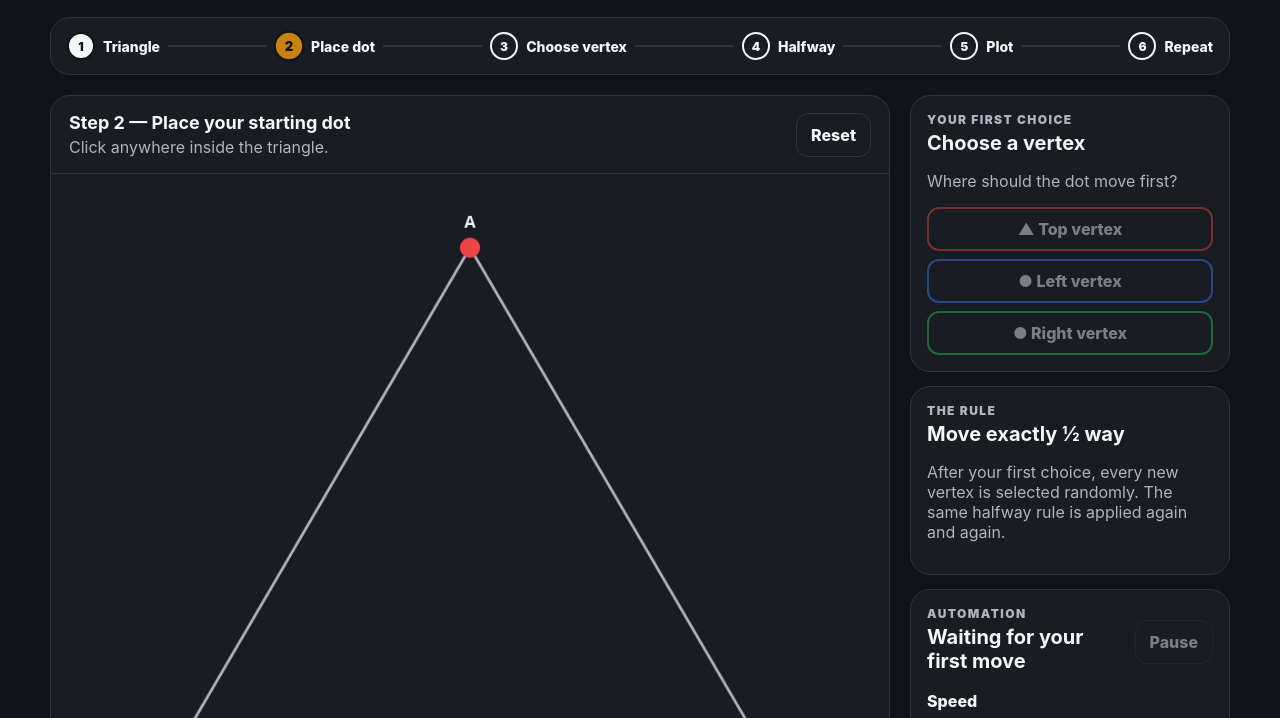
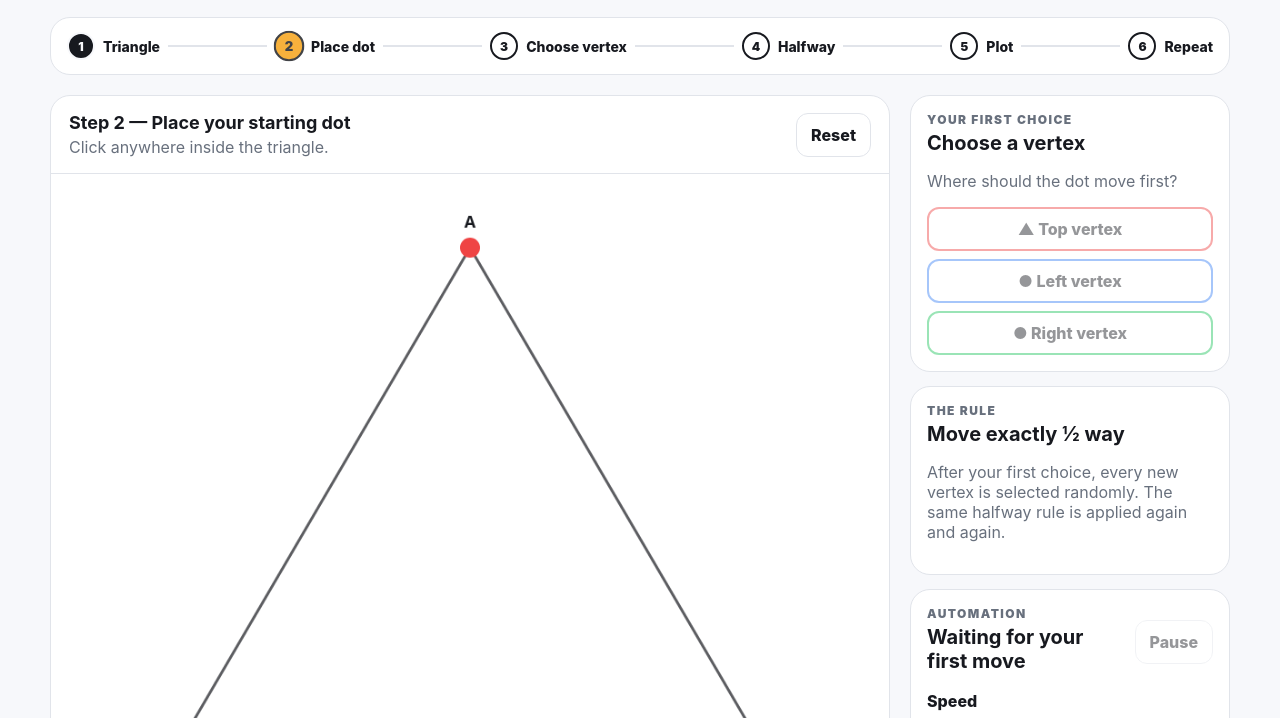
Before and after one commit to flattero/sierpinski_triangle, a plain HTML site: page sierpinski-chaos-game (1).html in a window 1280 px wide. Shown: the part 149-867 px from the top of the page. Drawn offline with Linux system fonts and the dark colour scheme.

Commit message:
Update sierpinski-chaos-game (1).html

```diff
--- a/sierpinski-chaos-game (1).html
+++ b/sierpinski-chaos-game (1).html
@@ -6,21 +6,11 @@
 <title>Sierpiński Triangle — The Chaos Game</title>
 <style>
   :root {
-    color-scheme: light dark;
-    --bg: #f7f8fb;
+        --bg: #f7f8fb;
     --panel: #ffffff;
     --text: #17191f;
     --muted: #68707d;
     --border: #e1e4ea;
-  }
-  @media (prefers-color-scheme: dark) {
-    :root {
-      --bg: #111318;
-      --panel: #191c22;
-      --text: #f5f6f8;
-      --muted: #aeb5c0;
-      --border: #30343c;
-    }
   }
   * { box-sizing: border-box; }
   body {
@@ -169,7 +159,7 @@
 </div>
 
 <script>
-(() => {
+document.addEventListener('DOMContentLoaded', () => {
   const canvas = document.getElementById('canvas');
   const ctx = canvas.getContext('2d');
   const resetBtn = document.getElementById('resetBtn');
@@ -492,7 +482,7 @@
 
   setStep(2);
   drawBase();
-})();
+});
 </script>
 </body>
 </html>
```
